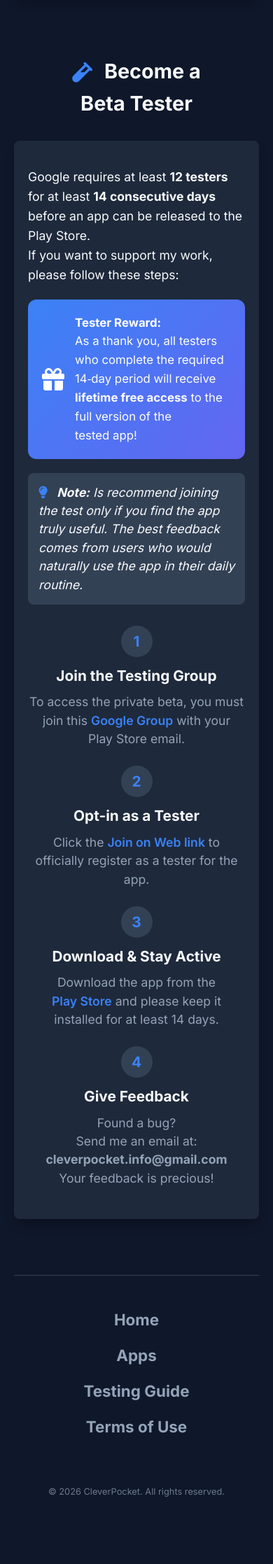
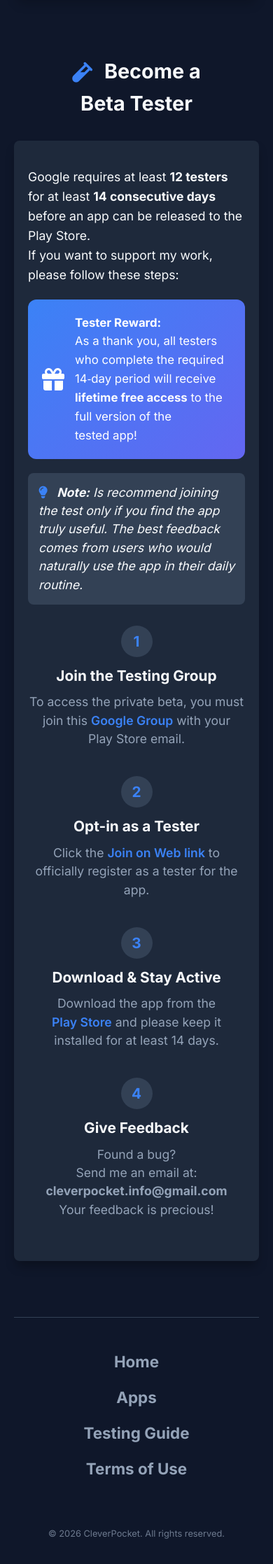
Before and after one commit to digitalcreat0r/sitoweb, a Jekyll site: the page built from index.html, in a window 390 px wide. Shown: the part 1113-3348 px from the top of the page at 70% size. Built offline with Jekyll 4.4.1, drawn with Linux system fonts in a browser that asks for light colours; before the commit the page ends 3288 px from its top, so only the background shows below that.

Commit message:
aggiornamento

```diff
--- a/assets/css/style.css
+++ b/assets/css/style.css
@@ -318,7 +318,7 @@ footer {
             flex-direction: column;
             align-items: center;
             gap: 10px;
-            margin-bottom: 25px;
+            margin-bottom: 40px;
         }
     .theme-switch-btn { top: 10px; right: 10px; padding: 8px 12px; }
     .footer-links {
```
